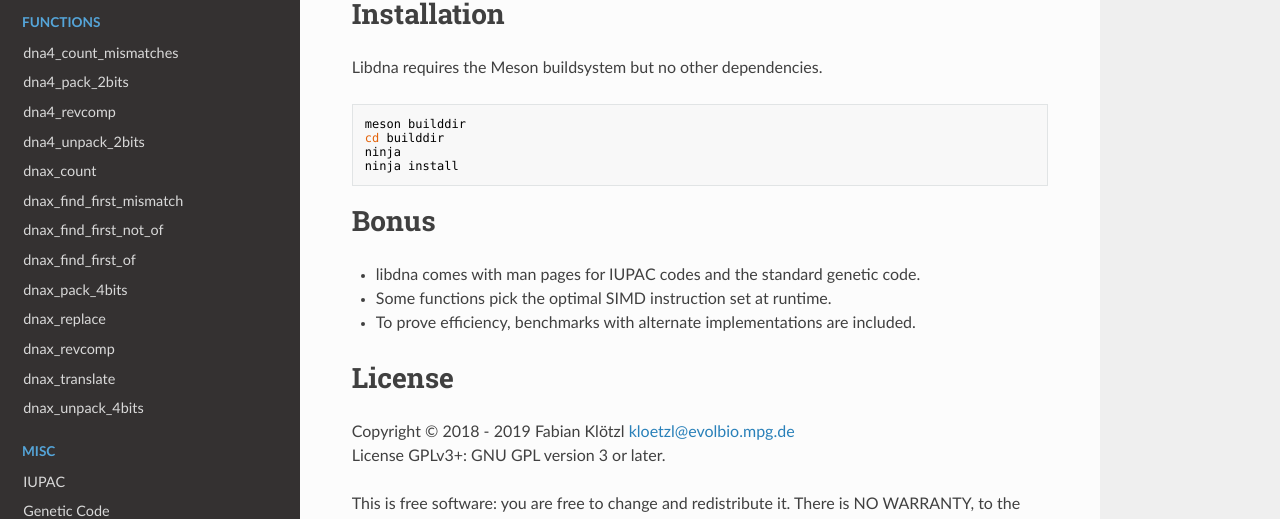
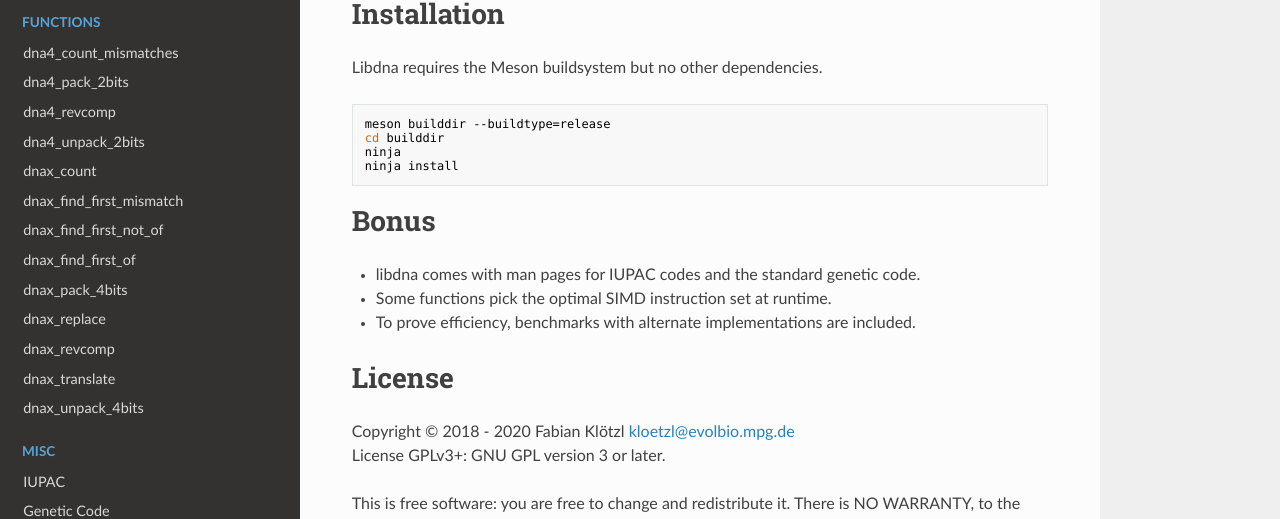
Before and after one commit to kloetzl/libdna, an MkDocs documentation site: the page built from docs/index.md, in a window 1280 px wide and 954 px high. Shown: the part 261-780 px from the top of the window. Built offline with MkDocs 1.6.1, drawn with Linux system fonts in a browser that asks for light colours; nearby versions of some CDN libraries.

Commit message:
update installation instructions

```diff
--- a/docs/index.md
+++ b/docs/index.md
@@ -6,11 +6,10 @@ The aim of this project is to unify functionality commonly found in bioinformati
 
 Libdna requires the Meson buildsystem but no other dependencies.
 
-    meson builddir
+    meson builddir --buildtype=release
     cd builddir
     ninja
     ninja install
-
 
 # Bonus
 
@@ -20,7 +19,7 @@ Libdna requires the Meson buildsystem but no other dependencies.
 
 # License
 
-Copyright © 2018 - 2019 Fabian Klötzl <kloetzl@evolbio.mpg.de>
+Copyright © 2018 - 2020 Fabian Klötzl <kloetzl@evolbio.mpg.de>
 License GPLv3+: GNU GPL version 3 or later.
 
 This is free software: you are free to change and redistribute it. There is NO WARRANTY, to the extent permitted by law. The full license text is available at http://gnu.org/licenses/gpl.html.
```
Also changed, not shown: Readme.md (+0 -1 lines), 1 other file.
